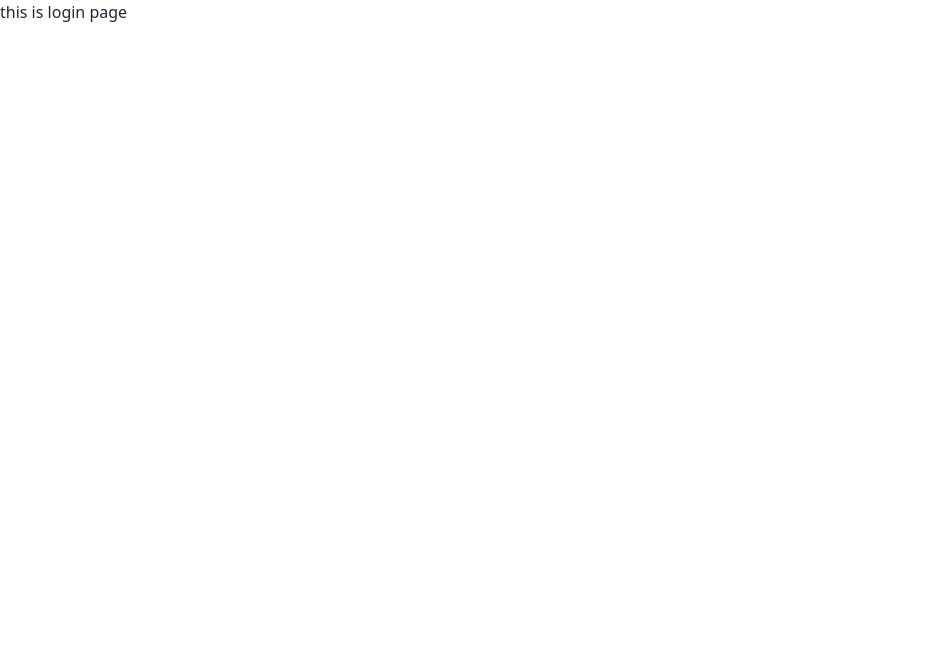
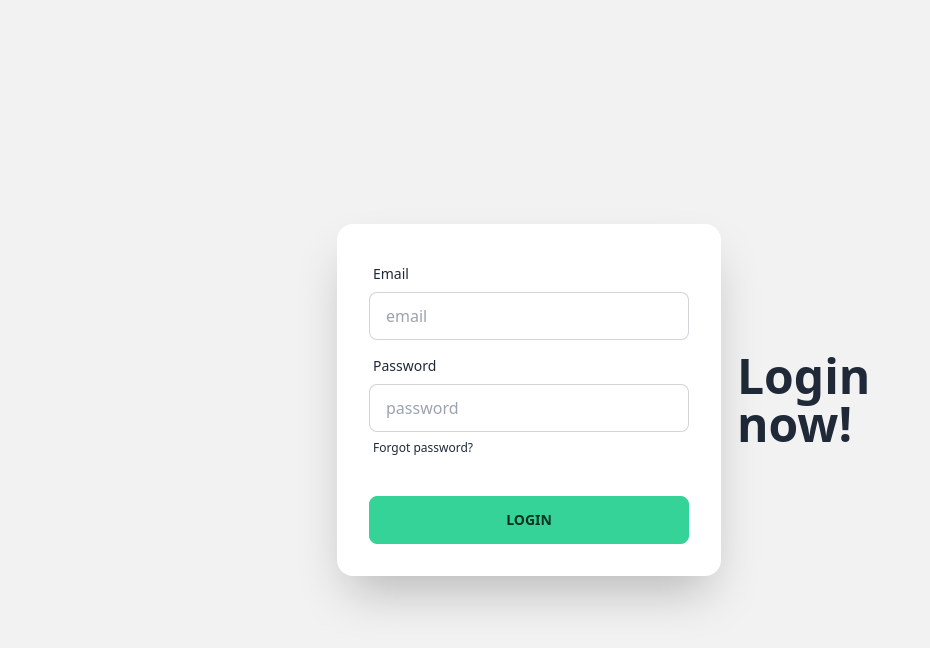
Before and after one commit to SiamIslamSagor/coffee-store-client, a React (Vite) app: page /login in a window 1280 px wide. Shown: the top 648 px of the page, without its empty margins (0-930 px from the left). Built offline with nearby package versions, Linux system fonts and the light colour scheme.

Commit message:
added login page and update data in database according to user last login

```diff
--- a/src/components/Login.jsx
+++ b/src/components/Login.jsx
@@ -1,7 +1,95 @@
+import { useContext } from "react";
+import { AuthContext } from "../provider/AuthProvider";
+import Swal from "sweetalert2";
+
 const Login = () => {
+  const { signInUser } = useContext(AuthContext);
+
+  const handleLogIn = e => {
+    e.preventDefault();
+    const form = e.target;
+    const email = form.email.value;
+    const password = form.password.value;
+    console.log(email, password);
+
+    // log in user
+    signInUser(email, password)
+      .then(result => {
+        console.log(result.user);
+        ///////
+        const user = {
+          email,
+          lastLoggedAt: result?.user?.metadata?.lastSignInTime,
+        };
+        // update last logged in the database
+        fetch("http://localhost:5000/user", {
+          method: "PATCH",
+          headers: {
+            "content-type": "application/json",
+          },
+          body: JSON.stringify(user),
+        })
+          .then(res => res.json())
+          .then(data => {
+            console.log(data);
+            Swal.fire({
+              title: "Success!",
+              text: "Login successfully",
+              icon: "success",
+              confirmButtonText: "Done!",
+            });
+          });
+      })
+      .catch(error => {
+        console.log(error);
+      });
+  };
+
   return (
     <div>
-      <h4>this is login page</h4>
+      <div className="hero min-h-screen bg-base-200">
+        <div className="hero-content flex-col lg:flex-row-reverse">
+          <div className="text-center lg:text-left">
+            <h1 className="text-5xl font-bold">Login now!</h1>
+          </div>
+          <div className="card flex-shrink-0 w-full max-w-sm shadow-2xl bg-base-100">
+            <form onSubmit={handleLogIn} className="card-body">
+              <div className="form-control">
+                <label className="label">
+                  <span className="label-text">Email</span>
+                </label>
+                <input
+                  name="email"
+                  type="email"
+                  placeholder="email"
+                  className="input input-bordered"
+                  required
+                />
+              </div>
+              <div className="form-control">
+                <label className="label">
+                  <span className="label-text">Password</span>
+                </label>
+                <input
+                  name="password"
+                  type="password"
+                  placeholder="password"
+                  className="input input-bordered"
+                  required
+                />
+                <label className="label">
+                  <a href="#" className="label-text-alt link link-hover">
+                    Forgot password?
+                  </a>
+                </label>
+              </div>
+              <div className="form-control mt-6">
+                <button className="btn btn-success">Login</button>
+              </div>
+            </form>
+          </div>
+        </div>
+      </div>
     </div>
   );
 };
--- a/src/components/Users.jsx
+++ b/src/components/Users.jsx
@@ -5,6 +5,7 @@
 const Users = () => {
   const loadedUsers = useLoaderData();
   const [users, setUsers] = useState(loadedUsers);
+  console.log(users);
 
   const handleDelete = id => {
     Swal.fire({
@@ -46,6 +47,7 @@
               <th>Email</th>
               <th>Created At</th>
               <th>Action</th>
+              <th>Last Log In</th>
             </tr>
           </thead>
           <tbody>
@@ -63,6 +65,7 @@
                     X
                   </button>
                 </td>
+                <td>{user.lastLoggedAt ? user.lastLoggedAt : "N/A"}</td>
               </tr>
             ))}
           </tbody>
--- a/src/provider/AuthProvider.jsx
+++ b/src/provider/AuthProvider.jsx
@@ -1,13 +1,17 @@
 import { createContext, useState } from "react";
-import { createUserWithEmailAndPassword, getAuth } from "firebase/auth";
+import {
+  createUserWithEmailAndPassword,
+  getAuth,
+  signInWithEmailAndPassword,
+} from "firebase/auth";
 import app from "../firebase/firebase.config";
+import PropTypes from "prop-types";
 
 export const AuthContext = createContext(null);
 
 const auth = getAuth(app);
 
 const AuthProvider = ({ children }) => {
-  const [user, setUser] = useState(null);
   const [loading, setLoading] = useState(true);
 
   const createUser = (email, password) => {
@@ -15,10 +19,14 @@
     return createUserWithEmailAndPassword(auth, email, password);
   };
 
+  const signInUser = (email, password) => {
+    return signInWithEmailAndPassword(auth, email, password);
+  };
+
   const userInfo = {
     createUser,
+    signInUser,
     loading,
-    user,
   };
 
   return (
@@ -26,4 +34,9 @@
   );
 };
 
+AuthProvider.propTypes = {
+  children: PropTypes.node,
+  setUser: PropTypes.func,
+};
+
 export default AuthProvider;
```
